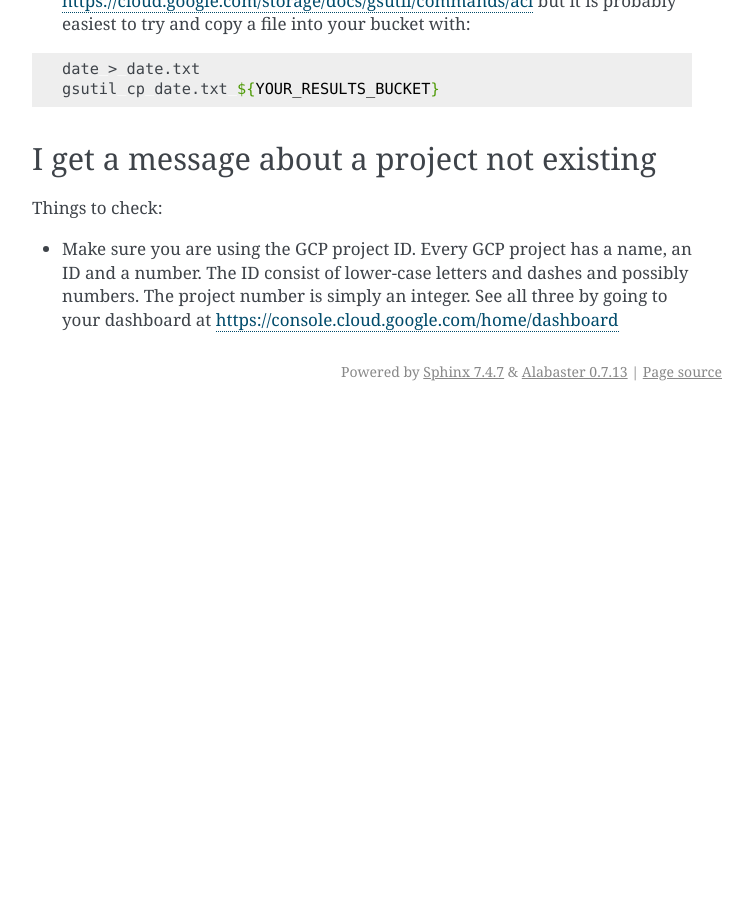
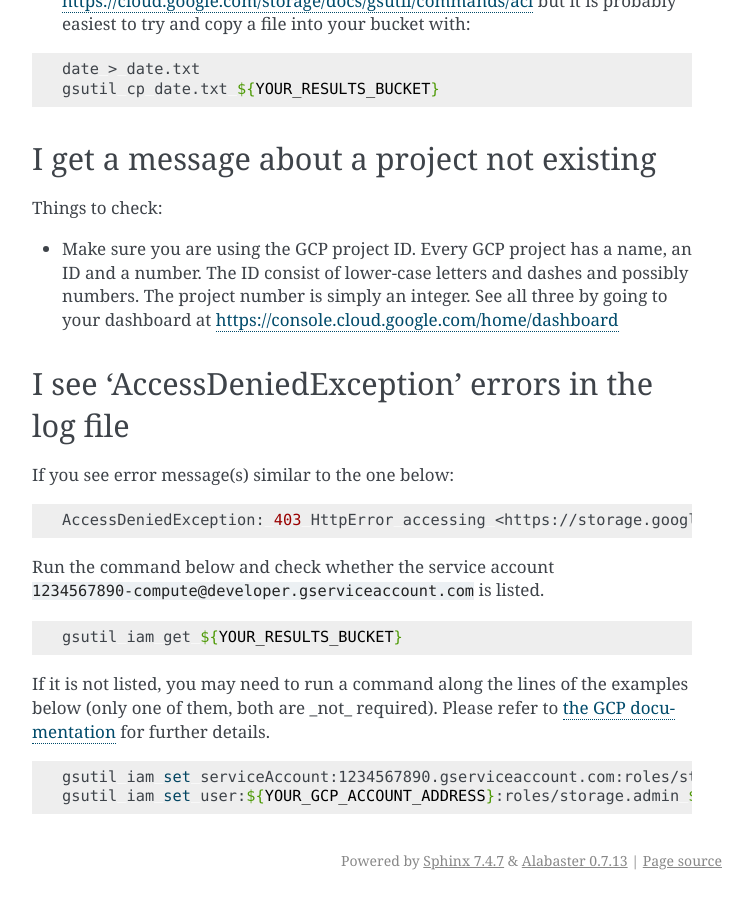
Before and after one commit to ncbi/elastic-blast-docs, a Sphinx documentation site: the page built from docs/source/troubleshooting.rst, in a window 1280 px wide and 900 px high, scrolled down 1847 px. Shown: the whole window, without its empty margins (388-1141 px from the left). Built offline with Sphinx 7.4.7, drawn with Linux system fonts in a browser that asks for light colours; before the commit the page ends 2258 px from its top, so only the background shows below that; some of the changed text lies outside the part shown.

Commit message:
Add troubleshooting item

```diff
--- a/docs/source/troubleshooting.rst
+++ b/docs/source/troubleshooting.rst
@@ -100,3 +100,31 @@ I get a message about a project not existing
 Things to check:
 
 * Make sure you are using the GCP project ID.  Every GCP project has a name, an ID and a number.  The ID consist of lower-case letters and dashes and possibly numbers.  The project number is simply an integer.  See all three by going to your dashboard at https://console.cloud.google.com/home/dashboard
+
+
+I see 'AccessDeniedException' errors in the log file
+----------------------------------------------------
+
+If you see error message(s) similar to the one below:
+
+.. code-block:: bash
+
+    AccessDeniedException: 403 HttpError accessing <https://storage.googleapis.com/download/storage/v1/b/elb-test/o/tmp%2Fquery_batches%2Fbatch_000.fa?generation=1613505095926154&alt=media>: response: <{'x-guploader-uploadid': 'ABg5-Uw9u0gHzPyMeFeaQFUgPaHW5bgVbUbPs2rlk9yr6vPEbif6MainD6pvytbh7IAj82KJYlnVrpndRQ3fm3y5Dy8', 'content-type': 'text/html; charset=UTF-8', 'date': 'Tue, 16 Feb 2021 19:55:30 GMT', 'vary': 'Origin, X-Origin', 'expires': 'Tue, 16 Feb 2021 19:55:30 GMT', 'cache-control': 'private, max-age=0', 'content-length': '128', 'server': 'UploadServer', 'status': '403'}>, content <1234567890-compute@developer.gserviceaccount.com does not have storage.objects.get access to the Google Cloud Storage object.>
+
+Run the command below and check whether the service account ``1234567890-compute@developer.gserviceaccount.com`` is listed.
+
+.. code-block:: bash
+
+    gsutil iam get ${YOUR_RESULTS_BUCKET}
+
+If it is not listed, you may need to run a command along the lines of the
+examples below (only one of them, both are _not_ required).
+Please refer to `the GCP documentation
+<https://cloud.google.com/storage/docs/access-control/using-iam-permissions#gsutil>`_
+for further details.
+
+
+.. code-block:: bash
+
+    gsutil iam set serviceAccount:1234567890.gserviceaccount.com:roles/storage.admin ${YOUR_RESULTS_BUCKET}
+    gsutil iam set user:${YOUR_GCP_ACCOUNT_ADDRESS}:roles/storage.admin ${YOUR_RESULTS_BUCKET}
```
